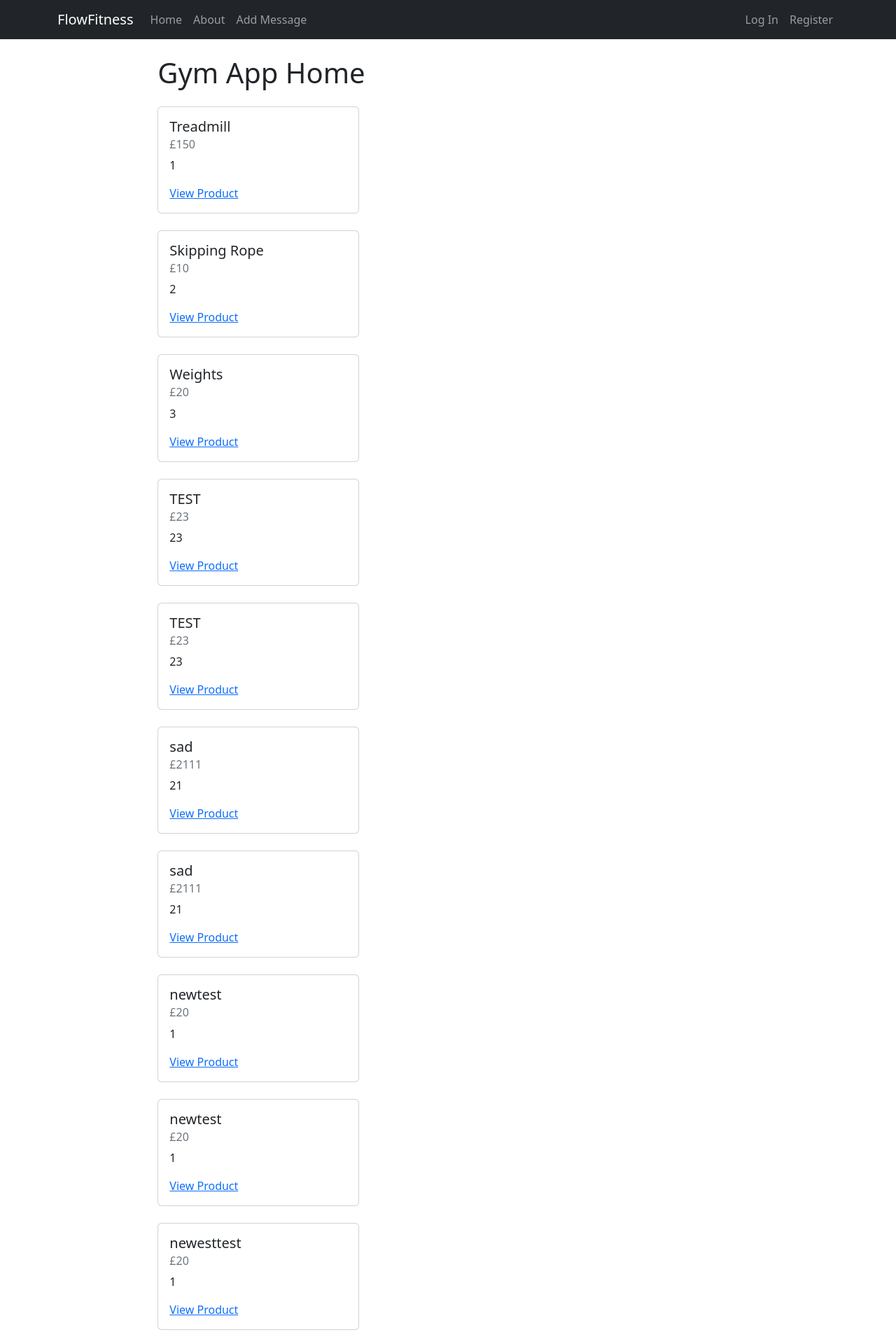
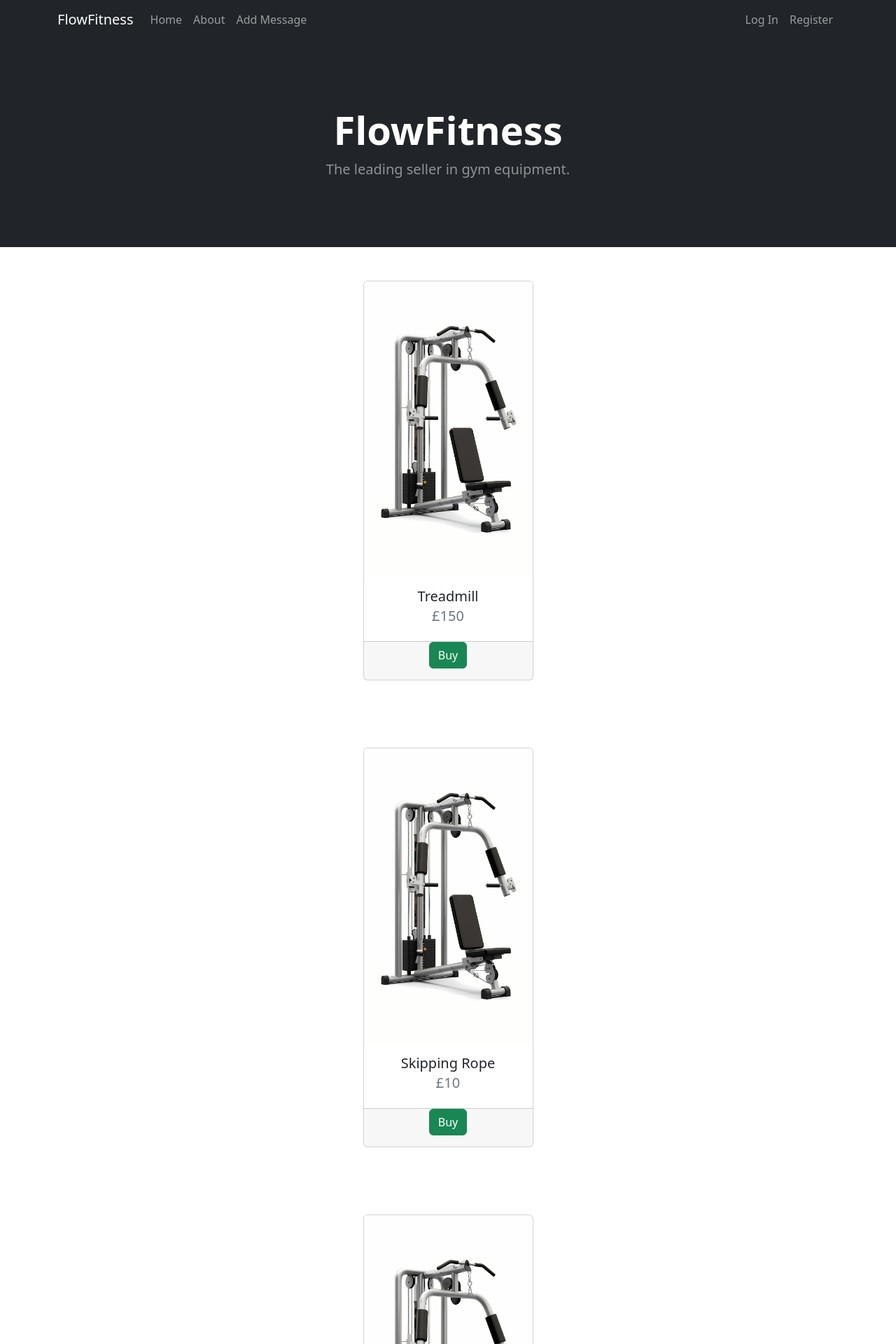
Before and after one commit to jarough/Flow-Fitness, a Django app: page / in a window 1280 px wide. Shown: the top 1920 px of the page at 70% size. Run offline with Django 3.2, Linux system fonts and the light colour scheme; data comes from the database, SQL or seed files in the repository.

Commit message:
Added template product images to a static folder Changed Bootstrap design of cards on home page

```diff
--- a/config/settings.py
+++ b/config/settings.py
@@ -26,7 +26,7 @@ SECRET_KEY = 'django-insecure--h$vfh9s79ow21u3gfc#08ol0*p+wzql-r^$ra8r256^(%086^
 # SECURITY WARNING: don't run with debug turned on in production!
 DEBUG = True
 
-ALLOWED_HOSTS = ['flow-fitness-2dec3bfd3801.herokuapp.com']
+ALLOWED_HOSTS = ['127.0.0.1', 'flow-fitness-2dec3bfd3801.herokuapp.com']
 
 
 # Application definition
--- a/gym/templates/gym/base.html
+++ b/gym/templates/gym/base.html
@@ -49,7 +49,15 @@
             </div>
         </div>
     </nav>
-    <div class="container mt-4 col-8">
+    <!-- Page Header -->
+    <header class="bg-dark py-5">
+        <div class="container px-4 px-lg-5 my-5">
+            <div class="text-center text-white">
+                <h1 class="display-4 fw-bolder">FlowFitness</h1>
+                <p class="lead fw-normal text-white-50 mb-0">The leading seller in gym equipment.</p>
+            </div>
+        </div>
+    </header>
         {% if messages %}
             {% for message in messages %}
                 <div class="alert alert-{{ message.tags }}">
@@ -57,7 +65,14 @@
                 </div>
             {% endfor %}
         {% endif %}
-        {% block content %} {% endblock content %}</div>
+        {% block content %} {% endblock content %}
+
+    <!-- Page Footer -->
+    <footer class="py-4 bg-dark">
+            <div class="container">
+                <p class="m-0 text-center text-white">Copyright &copy; jarough 2024</p>
+            </div>
+    </footer>
 
     <!-- Bootstrap JS -->
     <script src="https://cdn.jsdelivr.net/npm/@popperjs/core@2.11.6/dist/umd/popper.min.js"
--- a/gym/templates/gym/home.html
+++ b/gym/templates/gym/home.html
@@ -1,16 +1,29 @@
 {% extends 'gym/base.html' %}
 
 {% block content %}
-<h1>Gym App Home</h1>
 {% for equipment in equipment %}
-<div class="card my-4" style="width: 18rem;">
-    <div class="card-body">
-        <h5 class="card-title">{{ equipment.name }}</h5>
-        <h6 class="card-subtitle mb-2 text-muted">£{{ equipment.price }}</h6>
-        <p class="card-text">{{ equipment.equipment_id }}</p>
-        <a href="{% url 'gym-details' equipment.pk %}" class="card-link">View Product</a>
+<section class="py-4">
+    <div class="container px-3 mt-4 px-lg-5">
+        <div class="row gx-4 gx-lg-4 row-cols-xl-4 justify-content-center">
+            <div class="col mb-4">
+                <div class="card h-100">
+                    <img class="card-img-top" src="/static/images/2151114229.jpg" alt="Treadmill">
+                    <div class="card-body p-3">
+                        <div class="text-center">
+                            <h5 class="card-title">{{ equipment.name }}</h5>
+                            <h5 class="card-subtitle mb-2 text-muted">£{{ equipment.price }}</h5>
+                        </div>
+                    </div>
+                    <div class="card-footer p-3 pt-0">
+                        <div class="text-center">
+                            <a href="{% url 'gym-details' equipment.pk %}" class="mt-auto btn btn-success">Buy</a>
+                        </div>
+                    </div>
+                </div>
+            </div>
+        </div>
     </div>
-</div>
+</section>
 {% endfor %}
 
 {% endblock content %}
```
Also changed, not shown: static/images/2151114229.jpg (added), static/images/2151114237.jpg (added), static/images/background.jpg (added), 2 other files.
